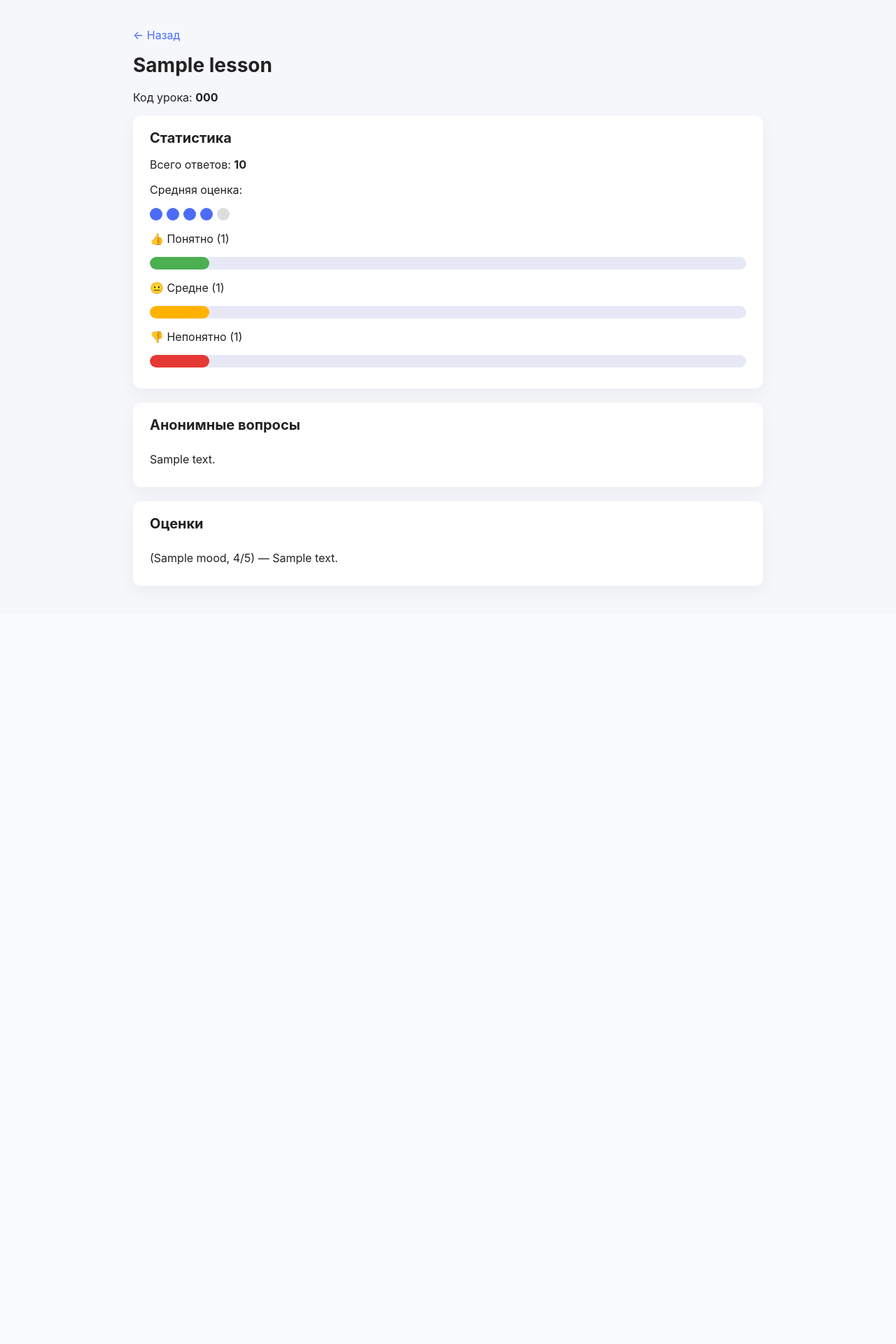
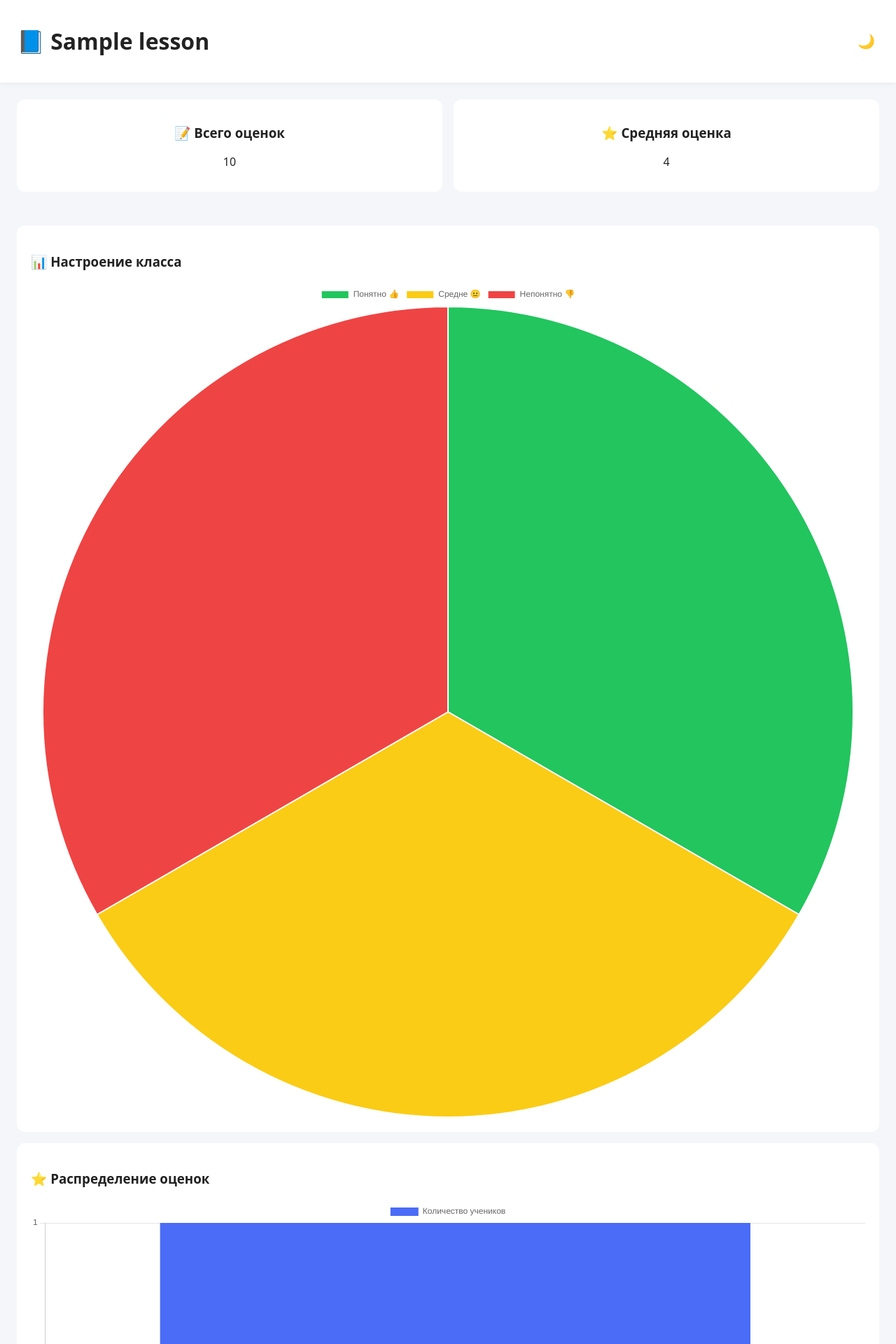
Before and after one commit to VechnyiS0n/vechnyibottest, a Flask app: template web/templates/lesson.html in a window 1280 px wide. Shown: the top 1920 px of the page at 70% size. Before the commit the page ends 839 px from the top, so only its background shows below. Run offline with Flask 3, Linux system fonts and the light colour scheme; the template is opened without the code that fills it: most values are stand-ins (such as "Sample title", 1, 10 or a date in 2020).

Commit message:
Project_16.01.2026 22:21

```diff
--- a/web/app.py
+++ b/web/app.py
@@ -9,59 +9,77 @@
 app = Flask(__name__)
 app.secret_key = os.getenv("FLASK_SECRET_KEY", "dev")
 
-def gen_code(n=6):
-    alphabet = "ABCDEFGHJKLMNPQRSTUVWXYZ23456789"
-    return "".join(secrets.choice(alphabet) for _ in range(n))
 
-@app.get("/")
+@app.route("/")
 def index():
-    lessons = db.fetch_all("SELECT id, code, title, created_at FROM lessons ORDER BY created_at DESC")
-    return render_template("index.html", lessons=lessons)
+    lessons = db.fetch_all(
+        "SELECT id, code, title, created_at FROM lessons ORDER BY created_at DESC"
+    )
 
-@app.post("/lessons/create")
-def create_lesson():
-    title = request.form.get("title", "").strip()
-    if not title:
-        return redirect(url_for("index"))
+    total_feedback = db.fetch_one(
+        "SELECT COUNT(*) AS cnt FROM feedback"
+    )["cnt"]
 
-    code = gen_code()
-    db.execute("INSERT INTO lessons (code, title) VALUES (%s, %s)", [code, title])
-    return redirect(url_for("index"))
+    avg_rating = db.fetch_one(
+        "SELECT COALESCE(AVG(rating), 0) AS avg FROM feedback"
+    )["avg"]
 
-@app.get("/lessons/<code>")
-def lesson_page(code: str):
-    lesson = db.fetch_one("SELECT id, code, title FROM lessons WHERE code=%s", [code.upper()])
-    if not lesson:
-        return "Lesson not found", 404
+    return render_template(
+        "index.html",
+        lessons=lessons,
+        total_feedback=total_feedback,
+        avg_rating=round(avg_rating, 2)
+    )
 
-    stats = db.fetch_one("""
+
+@app.route("/lesson/<int:lesson_id>")
+def lesson_page(lesson_id):
+    lesson = db.fetch_one(
+        "SELECT * FROM lessons WHERE id=%s",
+        [lesson_id]
+    )
+
+    # Общая статистика по настроению
+    stats = db.fetch_one(
+        """
         SELECT
-          AVG(rating)::float AS avg_rating,
-          SUM(CASE WHEN mood='like' THEN 1 ELSE 0 END) AS like_count,
-          SUM(CASE WHEN mood='ok' THEN 1 ELSE 0 END) AS ok_count,
-          SUM(CASE WHEN mood='dislike' THEN 1 ELSE 0 END) AS dislike_count,
-          COUNT(*) AS total
+            COUNT(*) AS total,
+            COALESCE(AVG(rating), 0)::float AS avg_rating,
+            COALESCE(SUM(CASE WHEN mood='like' THEN 1 ELSE 0 END), 0) AS like_count,
+            COALESCE(SUM(CASE WHEN mood='ok' THEN 1 ELSE 0 END), 0) AS ok_count,
+            COALESCE(SUM(CASE WHEN mood='dislike' THEN 1 ELSE 0 END), 0) AS dislike_count
         FROM feedback
         WHERE lesson_id=%s
-    """, [lesson["id"]])
-
-    questions = db.fetch_all(
-        "SELECT text, created_at FROM questions WHERE lesson_id=%s ORDER BY created_at DESC",
-        [lesson["id"]]
+        """,
+        [lesson_id]
     )
 
-    comments = db.fetch_all(
-        "SELECT comment, mood, rating, created_at FROM feedback WHERE lesson_id=%s AND comment IS NOT NULL ORDER BY created_at DESC",
-        [lesson["id"]]
+    # Распределение оценок (1–5)
+    rating_stats = db.fetch_all(
+        """
+        SELECT rating, COUNT(*) AS count
+        FROM feedback
+        WHERE lesson_id=%s AND rating IS NOT NULL
+        GROUP BY rating
+        ORDER BY rating
+        """,
+        [lesson_id]
+    )
+
+    # Анонимные вопросы
+    questions = db.fetch_all(
+        "SELECT text FROM questions WHERE lesson_id=%s",
+        [lesson_id]
     )
 
     return render_template(
         "lesson.html",
         lesson=lesson,
         stats=stats,
-        questions=questions,
-        comments=comments
+        rating_stats=rating_stats,
+        questions=questions
     )
 
+
 if __name__ == "__main__":
-    app.run(debug=True)
+    app.run(host="0.0.0.0", port=5000, debug=True)
--- a/web/static/style.css
+++ b/web/static/style.css
@@ -1,178 +1,138 @@
-/* ===== Общие настройки ===== */
+/* ===== Цвета ===== */
+:root {
+    --bg: #f5f6fa;
+    --text: #222;
+    --card: #ffffff;
+    --accent: #4a6cf7;
+    --problem: #ff6b6b;
+}
+
+body.dark {
+    --bg: #0f172a;
+    --text: #e5e7eb;
+    --card: #1e293b;
+    --accent: #7c9cff;
+    --problem: #f87171;
+}
+
+/* ===== Базовые стили ===== */
 body {
-    font-family: -apple-system, BlinkMacSystemFont, "Segoe UI", Roboto, Arial, sans-serif;
-    background: #f5f7fb;
     margin: 0;
-    padding: 0;
-    color: #222;
+    font-family: system-ui, sans-serif;
+    background: var(--bg);
+    color: var(--text);
 }
 
 a {
     text-decoration: none;
-    color: #4a6cf7;
+    color: inherit;
 }
 
-a:hover {
-    text-decoration: underline;
+/* ===== Верхняя панель ===== */
+.top-bar {
+    display: flex;
+    justify-content: space-between;
+    align-items: center;
+    padding: 16px 24px;
+    background: var(--card);
+    box-shadow: 0 2px 8px rgba(0,0,0,.05);
 }
 
-/* ===== Контейнер ===== */
-.container {
-    max-width: 900px;
-    margin: 40px auto;
-    padding: 0 20px;
+#theme-toggle {
+font-size: 20px;
+cursor: pointer;
+background: none;
+border: none;
+}
+
+/* ===== Статистика ===== */
+.stats {
+    display: grid;
+    grid-template-columns: repeat(auto-fit, minmax(200px, 1fr));
+    gap: 16px;
+    padding: 24px;
+}
+
+.stat-card {
+    background: var(--card);
+    padding: 16px;
+    border-radius: 12px;
+    text-align: center;
 }
 
 /* ===== Карточки ===== */
 .card {
-    background: #ffffff;
+    background: var(--card);
+    padding: 20px;
     border-radius: 12px;
-    padding: 20px 24px;
-    margin-bottom: 20px;
-    box-shadow: 0 8px 24px rgba(0, 0, 0, 0.05);
 }
 
-/* ===== Заголовки ===== */
-h1 {
-    margin-top: 0;
-    font-size: 28px;
+.card.problem {
+    border-left: 6px solid var(--problem);
 }
 
-h2 {
-    font-size: 20px;
-    margin-top: 0;
+/* ===== Уроки ===== */
+.lessons {
+    padding: 0 24px;
 }
 
-/* ===== Форма ===== */
-form {
+.lesson-card {
     display: flex;
-    gap: 10px;
+    justify-content: space-between;
+    padding: 16px;
+    margin-bottom: 12px;
+    background: var(--card);
+    border-radius: 10px;
 }
 
-input[type="text"] {
-    flex: 1;
-    padding: 10px 12px;
-    font-size: 16px;
-    border-radius: 8px;
-    border: 1px solid #ccc;
+.badge {
+    padding: 4px 8px;
+    border-radius: 6px;
+    font-size: 12px;
 }
 
-button {
-    background: #4a6cf7;
+.badge.problem {
+    background: var(--problem);
     color: white;
-    border: none;
-    padding: 10px 16px;
-    font-size: 16px;
-    border-radius: 8px;
-    cursor: pointer;
 }
 
-button:hover {
-    background: #3b5be0;
+.badge.ok {
+    background: #22c55e;
+    color: white;
 }
 
-/* ===== Списки ===== */
-ul {
-    list-style: none;
-    padding-left: 0;
-    margin: 0;
+/* ===== Аналитика ===== */
+.analysis {
+    padding: 24px;
+    display: grid;
+    gap: 16px;
 }
 
-li {
-    padding: 10px 0;
-    border-bottom: 1px solid #eee;
+.mood {
+    font-size: 20px;
 }
 
-li:last-child {
-    border-bottom: none;
+.text-warning {
+    color: var(--problem);
 }
 
-/* ===== Бейдж ===== */
-.badge {
-    display: inline-block;
-    background: #eef1ff;
-    color: #4a6cf7;
-    padding: 4px 10px;
-    border-radius: 999px;
-    font-size: 14px;
-    margin-left: 6px;
+.text-ok {
+    color: #22c55e;
 }
 
-/* ===== Статистика ===== */
-.stats {
-    display: flex;
-    gap: 20px;
-    flex-wrap: wrap;
+/* ===== Прочее ===== */
+.empty {
+    padding: 40px;
+    text-align: center;
+    opacity: 0.7;
 }
 
-.stat-box {
-    flex: 1;
-    min-width: 150px;
-    background: #f9faff;
-    border-radius: 10px;
-    padding: 14px;
-    text-align: center;
+.back {
+    padding: 0 24px;
 }
 
-.stat-box span {
-    font-size: 14px;
-    color: #666;
+footer {
+    text-align: center;
+    padding: 20px;
+    opacity: 0.6;
 }
-
-.stat-box strong {
-    display: block;
-    font-size: 22px;
-    margin-top: 4px;
-}
-
-/* ===== ГРАФИКИ ===== */
-.chart {
-    margin-top: 12px;
-}
-
-.bar {
-    background: #e6e9f5;
-    border-radius: 999px;
-    overflow: hidden;
-    height: 18px;
-    margin-bottom: 10px;
-}
-
-.bar-fill {
-    height: 100%;
-    border-radius: 999px;
-    transition: width 0.6s ease;
-}
-
-.bar-like { background: #4caf50; }
-.bar-ok { background: #ffb300; }
-.bar-dislike { background: #e53935; }
-
-/* ===== ШКАЛА ОЦЕНКИ ===== */
-.rating-scale {
-    display: flex;
-    gap: 6px;
-    margin-top: 10px;
-}
-
-.rating-dot {
-    width: 18px;
-    height: 18px;
-    border-radius: 50%;
-    background: #ddd;
-}
-
-.rating-dot.active {
-    background: #4a6cf7;
-}
-
-/* ===== НАЗАД ===== */
-.back {
-    display: inline-block;
-    margin-bottom: 16px;
-}
-
-/* ===== ПРОБЛЕМНЫЙ УРОК ===== */
-.problem {
-    border-left: 6px solid #e53935;
-}
--- a/web/templates/lesson.html
+++ b/web/templates/lesson.html
@@ -1,78 +1,139 @@
-<!doctype html>
-<html>
+<!DOCTYPE html>
+<html lang="ru">
 <head>
-  <meta charset="utf-8">
+    <meta charset="UTF-8">
     <title>{{ lesson.title }}</title>
+
     <link rel="stylesheet" href="{{ url_for('static', filename='style.css') }}">
+
+    <!-- Chart.js — библиотека для графиков -->
+    <script src="https://cdn.jsdelivr.net/npm/chart.js"></script>
 </head>
 <body>
 
-<div class="container">
+<header class="top-bar">
+    <h1>📘 {{ lesson.title }}</h1>
+    <button id="theme-toggle">🌙</button>
+</header>
 
-  <a class="back" href="/">← Назад</a>
-
-  <h1>{{ lesson.title }}</h1>
-  <p>Код урока: <b>{{ lesson.code }}</b></p>
-
-  <div class="card {% if stats.dislike_count > stats.like_count %}problem{% endif %}">
-    <h2>Статистика</h2>
-
-    <p>Всего ответов: <b>{{ stats.total or 0 }}</b></p>
-
-    <p>Средняя оценка:</p>
-    <div class="rating-scale">
-      {% for i in range(1, 6) %}
-        <div class="rating-dot {% if stats.avg_rating and i <= stats.avg_rating|round(0, 'floor') %}active{% endif %}"></div>
-      {% endfor %}
+<!-- ===== Основные цифры ===== -->
+<section class="stats">
+    <div class="stat-card">
+        <h3>📝 Всего оценок</h3>
+        <p>{{ stats.total }}</p>
     </div>
 
-    <div class="chart">
-      <p>👍 Понятно ({{ stats.like_count or 0 }})</p>
-      <div class="bar">
-        <div class="bar-fill bar-like"
-             style="width: {{ (stats.like_count / stats.total * 100) if stats.total else 0 }}%">
+    <div class="stat-card">
+        <h3>⭐ Средняя оценка</h3>
+        <p>{{ stats.avg_rating|round(1) }}</p>
     </div>
+</section>
+
+<!-- ===== Графики ===== -->
+<section class="analysis">
+
+    <!-- ГРАФИК 1: настроение -->
+    <div class="card">
+        <h3>📊 Настроение класса</h3>
+        <canvas id="moodChart"></canvas>
     </div>
 
-      <p>😐 Средне ({{ stats.ok_count or 0 }})</p>
-      <div class="bar">
-        <div class="bar-fill bar-ok"
-             style="width: {{ (stats.ok_count / stats.total * 100) if stats.total else 0 }}%">
-        </div>
+    <!-- ГРАФИК 2: оценки -->
+    <div class="card">
+        <h3>⭐ Распределение оценок</h3>
+        <canvas id="ratingChart"></canvas>
     </div>
 
-      <p>👎 Непонятно ({{ stats.dislike_count or 0 }})</p>
-      <div class="bar">
-        <div class="bar-fill bar-dislike"
-             style="width: {{ (stats.dislike_count / stats.total * 100) if stats.total else 0 }}%">
-        </div>
-      </div>
-    </div>
-  </div>
+    <!-- Анонимные вопросы -->
+    <div class="card">
+        <h3>❓ Анонимные вопросы</h3>
 
-  <div class="card">
-    <h2>Анонимные вопросы</h2>
+        {% if questions %}
             <ul>
                 {% for q in questions %}
                     <li>{{ q.text }}</li>
-      {% else %}
-        <li>Пока вопросов нет</li>
                 {% endfor %}
             </ul>
+        {% else %}
+            <p>Вопросов пока нет.</p>
+        {% endif %}
     </div>
 
-  <div class="card">
-    <h2>Оценки</h2>
-    <ul>
-      {% for c in comments %}
-        <li>({{ c.mood }}, {{ c.rating }}/5) — {{ c.comment }}</li>
-      {% else %}
-        <li>Пока оценок нет</li>
-      {% endfor %}
-    </ul>
+</section>
+
+<div class="back">
+    <a href="{{ url_for('index') }}">← Вернуться к списку уроков</a>
 </div>
 
-</div>
+<footer>
+    🔒 Все отзывы и вопросы отправлены анонимно
+</footer>
+
+<script>
+/* ===== ТЁМНАЯ ТЕМА ===== */
+const toggleBtn = document.getElementById("theme-toggle");
+
+if (localStorage.getItem("theme") === "dark") {
+    document.body.classList.add("dark");
+    toggleBtn.textContent = "☀️";
+}
+
+toggleBtn.onclick = () => {
+    document.body.classList.toggle("dark");
+    localStorage.setItem(
+        "theme",
+        document.body.classList.contains("dark") ? "dark" : "light"
+    );
+    toggleBtn.textContent = document.body.classList.contains("dark") ? "☀️" : "🌙";
+};
+
+
+/* ===== ГРАФИК 1: КРУГОВАЯ ДИАГРАММА ===== */
+new Chart(document.getElementById("moodChart"), {
+    type: "pie",
+    data: {
+        labels: ["Понятно 👍", "Средне 😐", "Непонятно 👎"],
+        datasets: [{
+            data: [
+                {{ stats.like_count }},
+                {{ stats.ok_count }},
+                {{ stats.dislike_count }}
+            ],
+            backgroundColor: ["#22c55e", "#facc15", "#ef4444"]
+        }]
+    }
+});
+
+
+/* ===== ГРАФИК 2: СТОЛБЧАТЫЙ ===== */
+const ratingLabels = [];
+const ratingCounts = [];
+
+{% for row in rating_stats %}
+    ratingLabels.push("{{ row.rating }} ⭐");
+    ratingCounts.push({{ row.count }});
+{% endfor %}
+
+new Chart(document.getElementById("ratingChart"), {
+    type: "bar",
+    data: {
+        labels: ratingLabels,
+        datasets: [{
+            label: "Количество учеников",
+            data: ratingCounts,
+            backgroundColor: "#4a6cf7"
+        }]
+    },
+    options: {
+        scales: {
+            y: {
+                beginAtZero: true,
+                ticks: { stepSize: 1 }
+            }
+        }
+    }
+});
+</script>
 
 </body>
 </html>
```
Also changed, not shown: web/app_rez.py (added, +67 -0 lines), web/templates/index.html (+81 -32 lines). Lines whose indentation alone changed are shown as unchanged.
